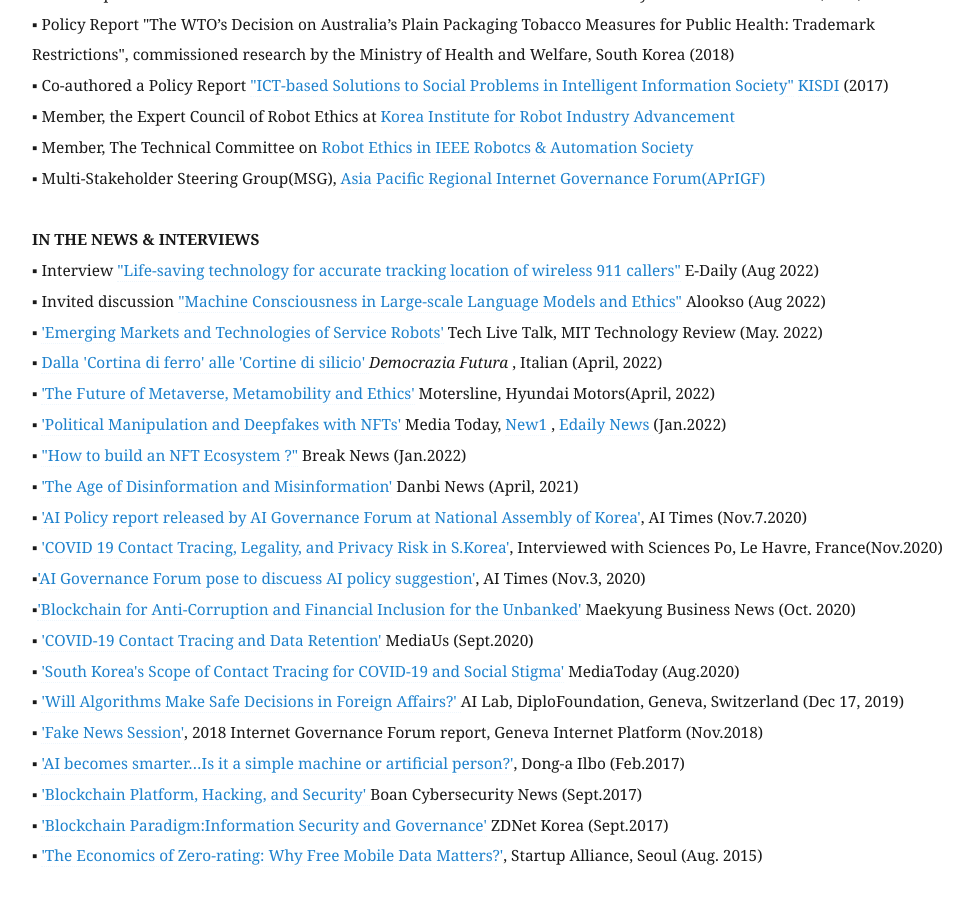
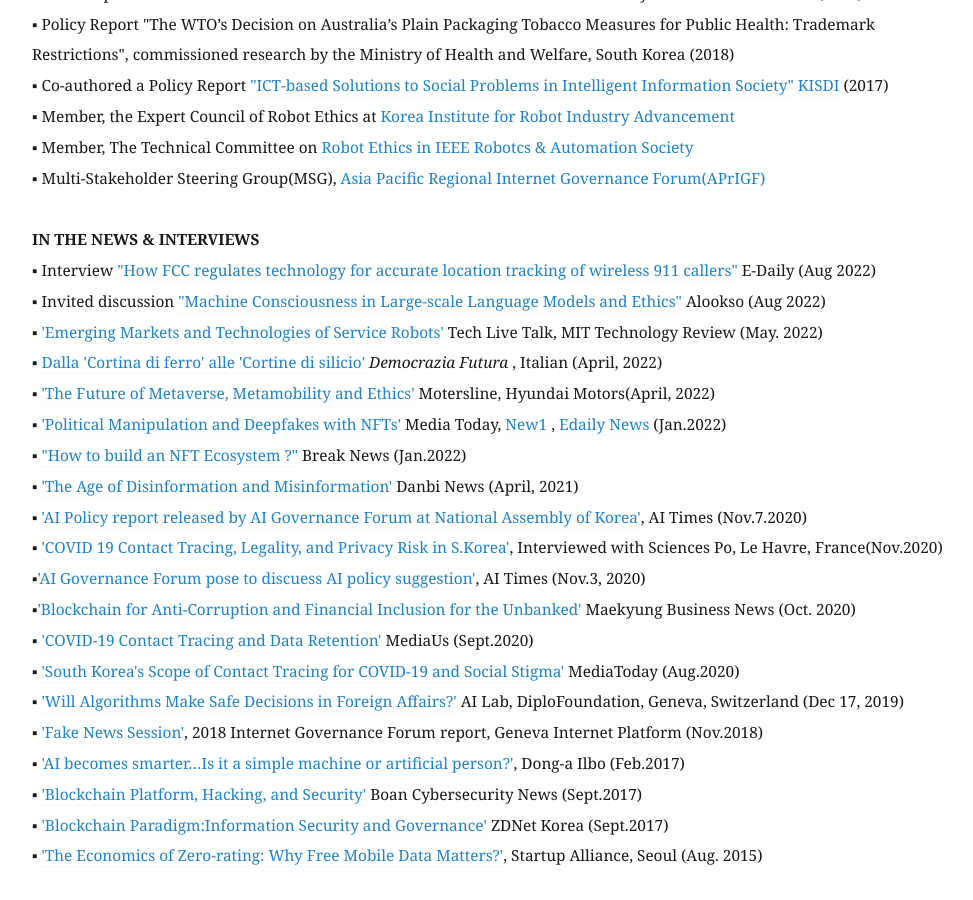
Before and after one commit to eunchangchoi/eunchangchoi.github.io, a Jekyll site: the page built from index.md, in a window 1280 px wide and 900 px high, scrolled down 5810 px. Shown: the whole window, without its empty margins (68-1041 px from the left). Built offline with Jekyll 4.4.1, drawn with Linux system fonts in a browser that asks for light colours.

Commit message:
Update index.md

```diff
--- a/index.md
+++ b/index.md
@@ -144,7 +144,7 @@
 ▪ Multi-Stakeholder Steering Group(MSG), <a href="https://ap.rigf.asia/"> Asia Pacific Regional Internet Governance Forum(APrIGF)</a> <br>
   <br>
  <strong> IN THE NEWS & INTERVIEWS</strong> <br>
-▪ Interview <a href="https://www.edaily.co.kr/news/read?newsId=03722806632430600&mediaCodeNo=257"> "Life-saving technology for accurate tracking location of wireless 911 callers"</a> E-Daily (Aug 2022)<br>
+▪ Interview <a href="https://www.edaily.co.kr/news/read?newsId=03722806632430600&mediaCodeNo=257"> "How FCC regulates technology for accurate location tracking of wireless 911 callers"</a> E-Daily (Aug 2022)<br>
 ▪ Invited discussion <a href="https://alook.so/posts/latO5RY"> "Machine Consciousness in Large-scale Language Models and Ethics"</a> Alookso (Aug 2022)<br>
 ▪ <a href="https://www.technologyreview.kr/special/event/202204](https://www.youtube.com/watch?v=eAewHoNQgiI&feature=emb_logo">'Emerging Markets and Technologies of Service Robots'</a> Tech Live Talk, MIT Technology Review (May. 2022)<br>
 ▪ <a href="https://www.key4biz.it/democrazia-futura-dalla-cortina-di-ferro-alle-cortine-di-silicio-sara-linternet-globale-la-principale-vittima-del-conflitto-russo-ucraino/398412/"> Dalla 'Cortina di ferro' alle 'Cortine di silicio' </a>  <i> Democrazia Futura </i>, Italian (April, 2022)<br>
```
